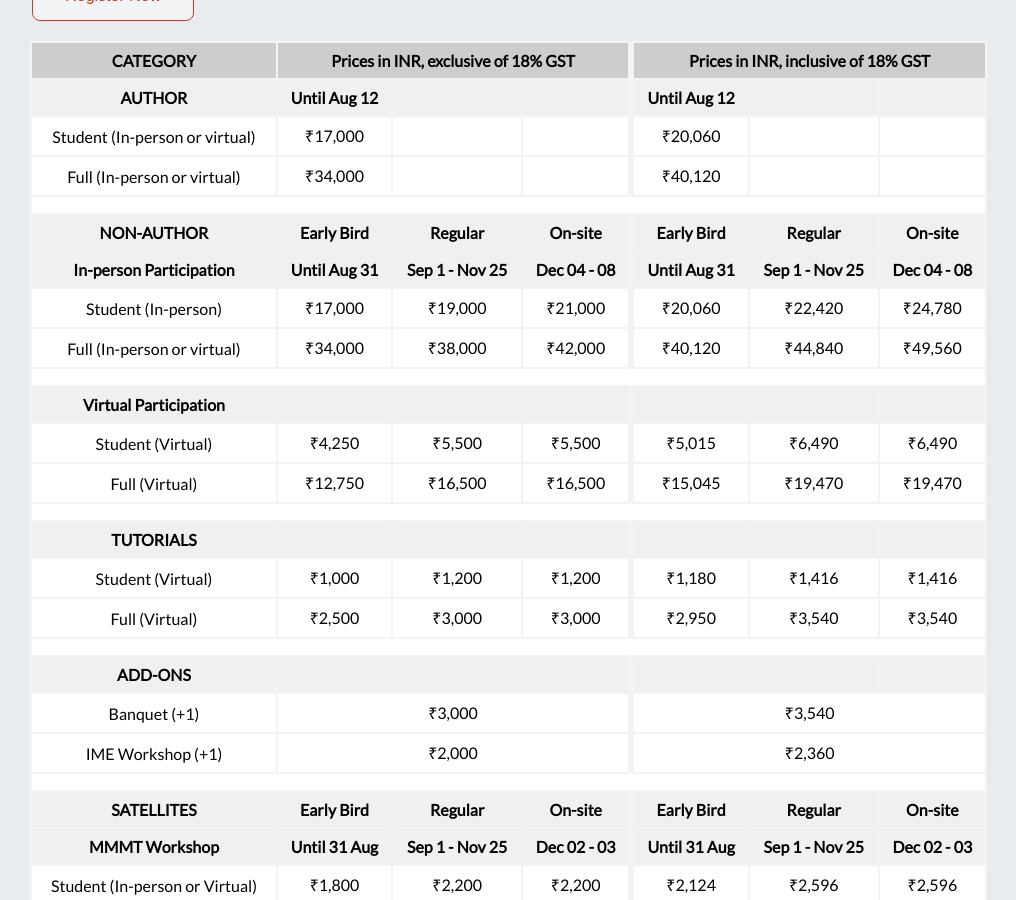
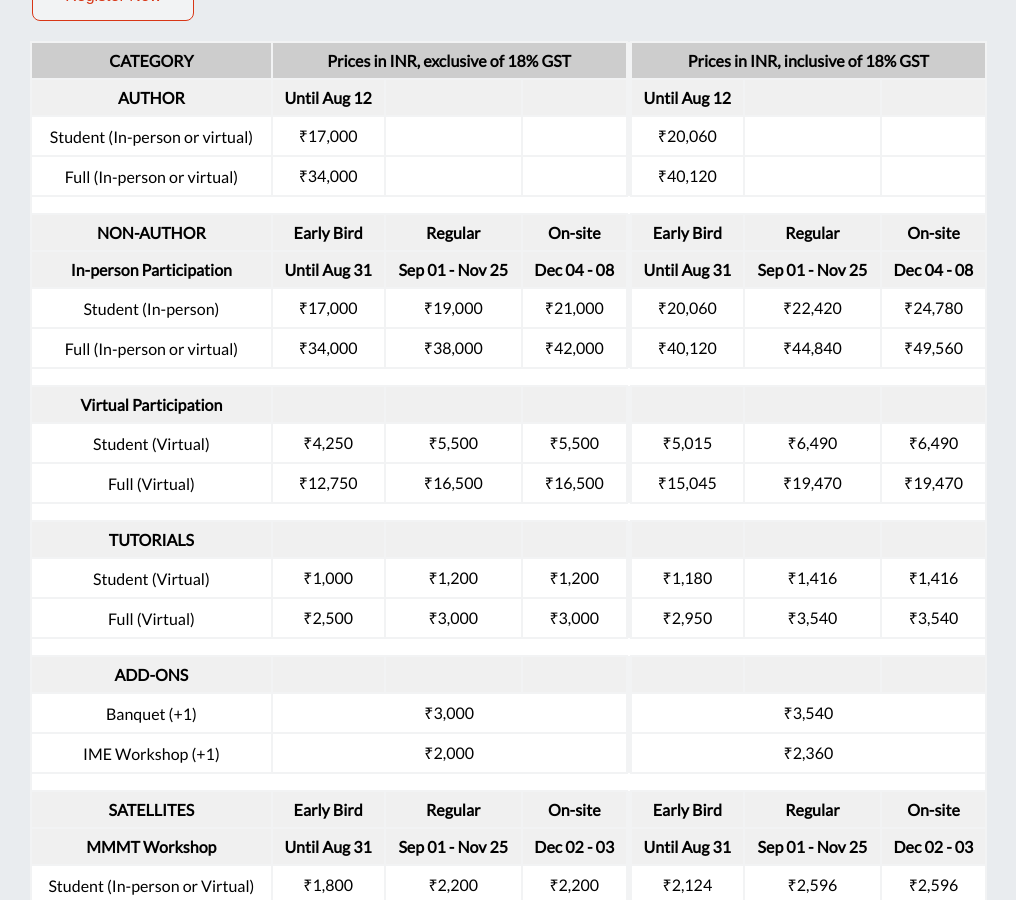
Before and after one commit to ismir2022/ismir2022.github.io, a Jekyll site: the page built from attend/registration_staging.md, in a window 1280 px wide and 900 px high, scrolled down 727 px. Shown: the whole window, without its empty margins (157-1173 px from the left). Built offline with Jekyll 4.4.1, drawn with Linux system fonts in a browser that asks for light colours; nearby versions of some CDN libraries.

Commit message:
Update registration_staging.md

```diff
--- a/attend/registration_staging.md
+++ b/attend/registration_staging.md
@@ -59,10 +59,10 @@ Registration is now open for ISMIR 2022! Please be aware that by registering, yo
   <tr class="reg">
   	<th class="reg">In-person Participation</th>
     <th class="reg">Until Aug 31</th>
-    <th class="reg">Sep 1 - Nov 25</th>
+    <th class="reg">Sep 01 - Nov 25</th>
     <th class="reg">Dec 04 - 08</th>
     <th class="reg">Until Aug 31</th>
-    <th class="reg">Sep 1 - Nov 25</th>
+    <th class="reg">Sep 01 - Nov 25</th>
     <th class="reg">Dec 04 - 08</th>
   </tr>
   <tr class="reg">
@@ -179,11 +179,11 @@ Registration is now open for ISMIR 2022! Please be aware that by registering, yo
   </tr>
   <tr class="reg">
   	<th class="reg">MMMT Workshop</th>
-    <th class="reg">Until 31 Aug</th>
-    <th class="reg">Sep 1 - Nov 25</th>
+    <th class="reg">Until Aug 31</th>
+    <th class="reg">Sep 01 - Nov 25</th>
     <th class="reg">Dec 02 - 03</th>
-    <th class="reg">Until 31 Aug</th>
-    <th class="reg">Sep 1 - Nov 25</th>
+    <th class="reg">Until Aug 31</th>
+    <th class="reg">Sep 01 - Nov 25</th>
     <th class="reg">Dec 02 - 03</th>
   </tr>
   <tr class="reg">
```
